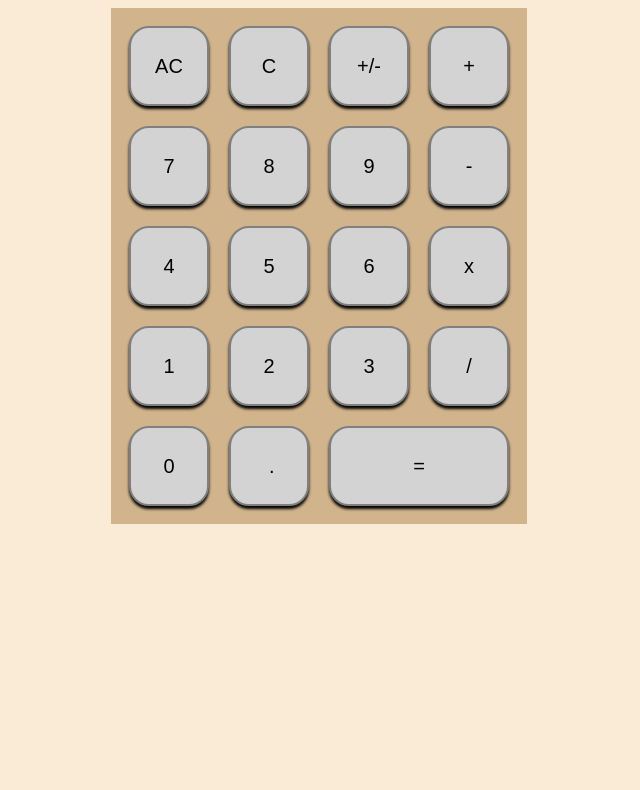
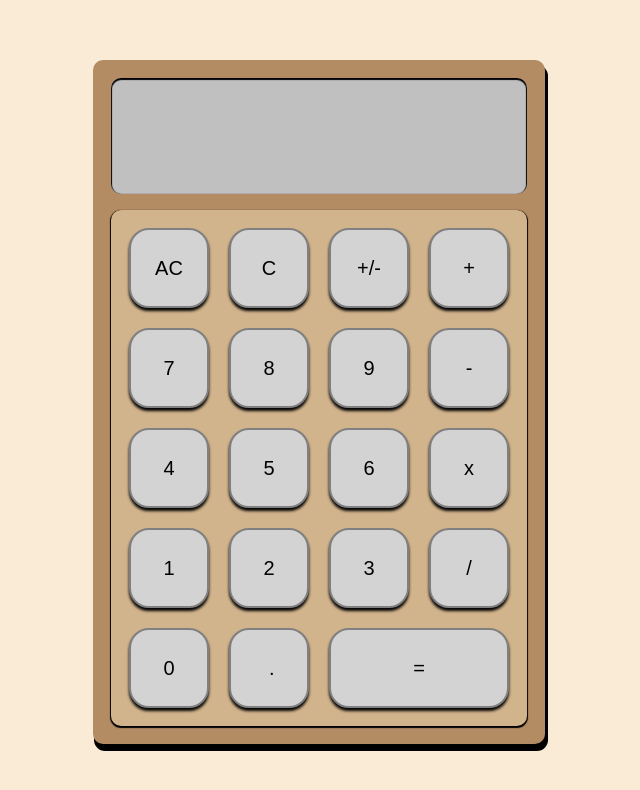
Before and after one commit to TJessop602/Calculator, a plain HTML site: page index.html in a window 1280 px wide. Shown: the whole page, without its empty margins (321-961 px from the left). Drawn offline with Linux system fonts and the light colour scheme.

Commit message:
More styling, fixed layout issue with screen.

```diff
--- a/index.html
+++ b/index.html
@@ -10,6 +10,11 @@
 </head>
 <body>
     <div class="calculator">
+        <div class="screen">
+            <div class="upper"></div>
+            <div class="lower"></div>
+        </div>
+        <div class="inputs">
             <input type="button" class="button other" onclick="clearAll()" value="AC">
             <input type="button" class="button other" onclick="clearCurrent()" value="C">
             <input type="button" class="button digit" onclick="setSign()" value="+/-">
@@ -34,7 +39,7 @@
             <input type="button" class="button digit" onclick="buildNumber('0')"  value="0">
             <input type="button" class="button digit" onclick="buildNumber('.')" value = " .">
             <input type="button" class="button large op" onclick="operate()" value="   =   ">
-
+        </div>
     </div>
 
 </body>
--- a/javascript.js
+++ b/javascript.js
@@ -19,7 +19,6 @@ clearAll = function(){
     a = '';
     b = '';
     op = nothing;
-
 }
 
 clearCurrent = function(){
--- a/style.css
+++ b/style.css
@@ -1,23 +1,43 @@
 *{
-    margin: 0;
+    margin: 20px;
     padding: 0;
 }
 
 body{
-    background-color: antiquewhite;
     display: flex;
     justify-content: center;
     align-items: center;
     flex-direction: column;
+    background-color: antiquewhite;
 }
 
 .calculator{
+    background-color: rgb(180, 140, 100);
+    padding: 10px;
+    border-radius: 10px;
+    box-shadow: 2px 6px 0px 1px;
+}
+
+.screen{
+    height:100px;
+    width: 400px;
+    margin: 0.5em;
+    padding: 0.5em;
+    margin-bottom: 1em;
+    background-color: silver;
+    border-radius: 10px;
+    box-shadow: black inset 0 1px 1px 1px;
+}
+
+.inputs{
     display:grid;
     grid-template-columns: 100px 100px 100px 100px;
     grid-template-rows: 100px 100px 100px 100px 100px;
     margin: 0.5em;
     padding: 0.5em;
-    background-color: tan;
+    background-color: rgb(210, 180, 140);
+    border-radius: 10px;
+    box-shadow: black 0 1px 1px 1px;
 }
 
 .button{
```
Lines whose indentation alone changed are shown as unchanged.
